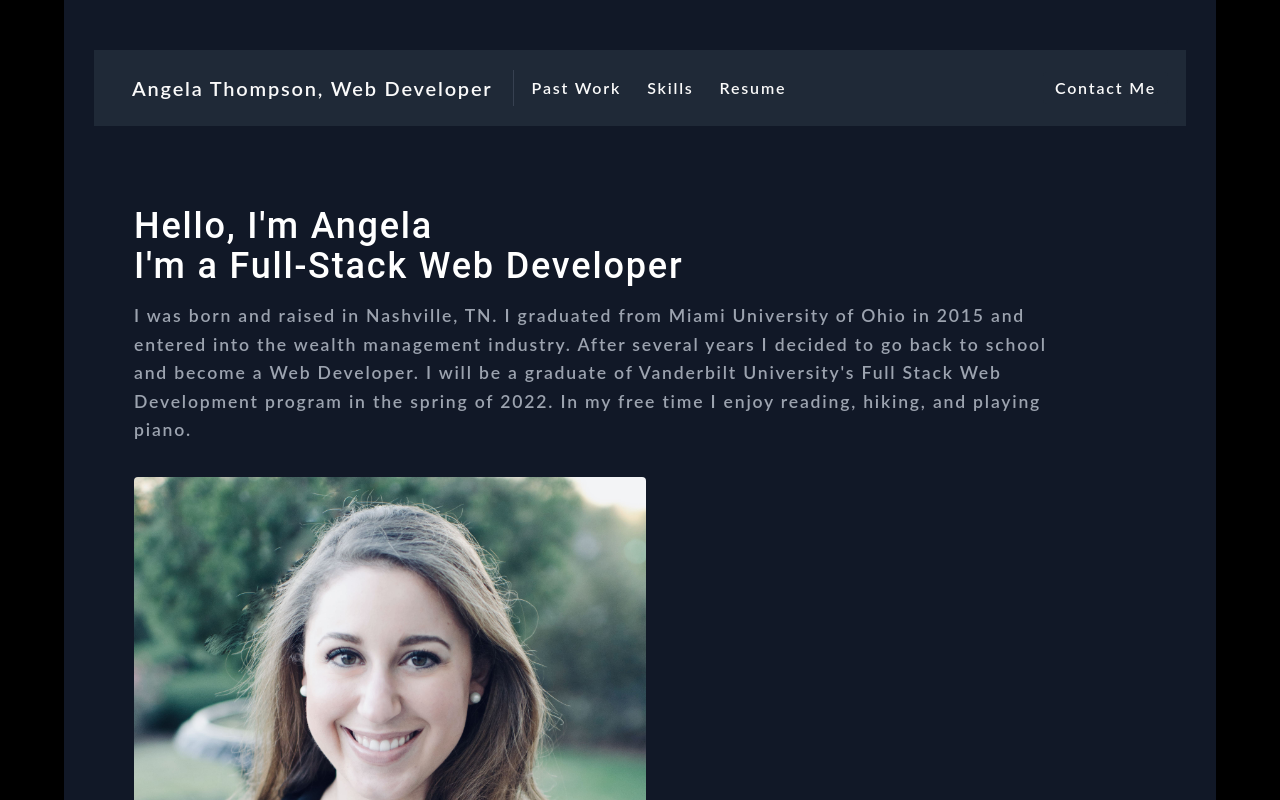
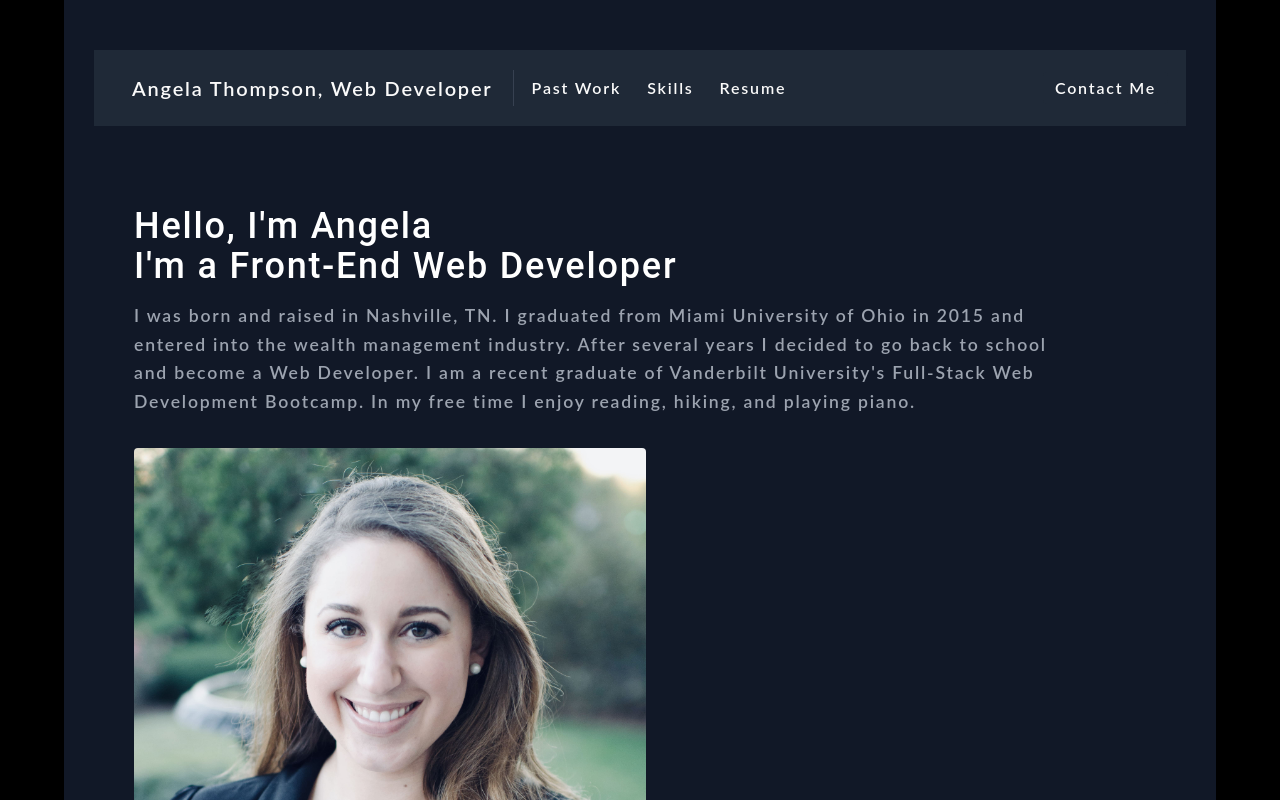
Before and after one commit to thomps0189/react-portfolio, a React (Create React App) app in the folder my-app/: page / in a window 1280 px wide. Shown: the top 800 px of the page. Built offline with nearby package versions, Linux system fonts and the light colour scheme.

Commit message:
update bio

```diff
--- a/my-app/src/components/About/index.js
+++ b/my-app/src/components/About/index.js
@@ -10,15 +10,15 @@ export default function About() {
           <h1 className="title-font sm:text-4xl text-3xl mb-4 font-medium text-white">
             Hello, I'm Angela
             <br className="hidden lg:inline-block" />
-            I'm a Full-Stack Web Developer
+            I'm a Front-End Web Developer
           </h1>
           <p className="mb-8 leading-relaxed">
             I was born and raised in Nashville, TN. I graduated from Miami
             University of Ohio in 2015 and entered into the wealth management
             industry. After several years I decided to go back to school and
-            become a Web Developer. I will be a graduate of Vanderbilt
-            University's Full Stack Web Development program in the spring of
-            2022. In my free time I enjoy reading, hiking, and playing piano.
+            become a Web Developer. I am a recent graduate of Vanderbilt
+            University's Full-Stack Web Development Bootcamp. In my free time I
+            enjoy reading, hiking, and playing piano.
           </p>
           <div className="lg:max-w-lg lg:w-full md:w-1/2 w-5/6">
             <img
--- a/my-app/src/components/Projects/index.js
+++ b/my-app/src/components/Projects/index.js
@@ -17,7 +17,7 @@ export default function Projects() {
             className="sm:w-1/2 w-100 p-4"
             target="_blank"
             rel="noopener noreferrer">
-            <div className="flex relative">
+            <div className="flex relative hover:no-underline">
               <img
                 alt="gallery"
                 className="absolute inset-0 w-full h-full object-cover object-center"
--- a/my-app/src/data.js
+++ b/my-app/src/data.js
@@ -31,7 +31,7 @@ export const projects = [
     title: "Fitness Tracking App",
     subtitle: "MERN Stack, GraphQL, Apollo Server, CSS, Bootstrap",
     description:
-      "This is a website I can signup/login and sign up for classes as well as update personal benchmarks",
+      "This is a website I can signup/login and sign up for classes as well as update personal benchmarks. This is part of a collaboration with 3 others. I set up the full functionality of the sign up and login pages and linking to backend. ",
     image: fitnessTrackekrAppPhoto,
     link: "https://github.com/DuGBB/Lennons-Fitness-Super-App",
   },
```
